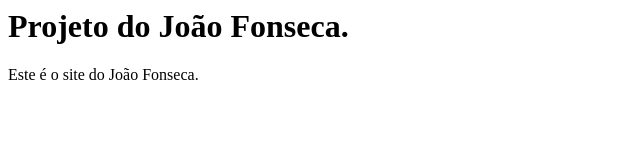
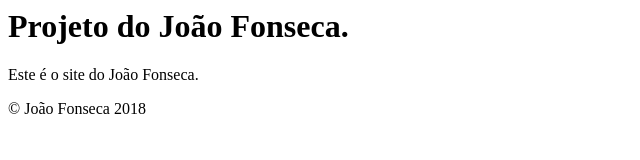
Before and after one commit to maycondouglas1/curso-git, a plain HTML site: page index.html in a window 1280 px wide. Shown: the whole page, without its empty margins (0-640 px from the left). Drawn offline with Linux system fonts and the light colour scheme.

Commit message:
Mensagem de copyright

```diff
--- a/index.html
+++ b/index.html
@@ -4,5 +4,8 @@
     <body>
         <h1>Projeto do João Fonseca.</h1>
         <p>Este é o site do João Fonseca.</p>
+        <footer>
+            &copy; João Fonseca 2018
+        </footer>
     </body>
 </html>
```
